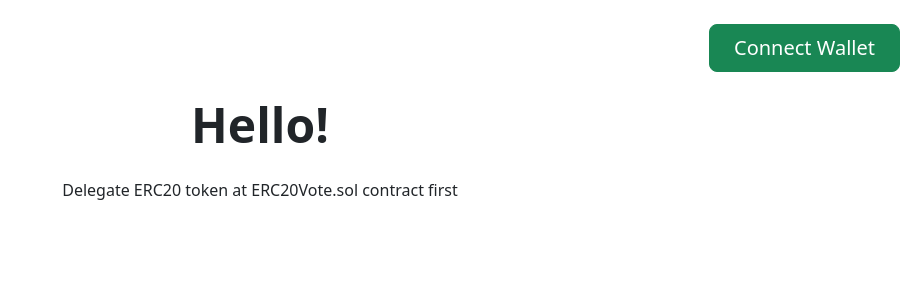
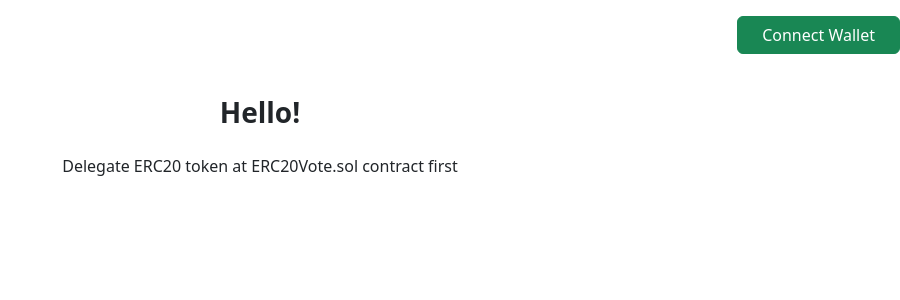
Before and after one commit to edwinteo96/Encode-Bootcamp-Etheruem-Blockchain-Project-Demo, an Angular app: page / in a window 1280 px wide. Shown: the top 300 px of the page, without its empty margins (380-1280 px from the left). Built offline with nearby package versions, Linux system fonts and the light colour scheme.

Commit message:
ui fixes

```diff
--- a/angular.json
+++ b/angular.json
@@ -97,5 +97,8 @@
         }
       }
     }
+  },
+  "cli": {
+    "analytics": false
   }
 }
--- a/src/app/app.component.css
+++ b/src/app/app.component.css
@@ -18,3 +18,14 @@
 .radio-option input[type="radio"] {
   margin-right: 10px;
 }
+
+.goerli-btn{
+  text-decoration: none;
+}
+.tab-hover:hover{
+  background: rgb(207, 204, 204);
+}
+
+.balance-btn{
+  margin-right: 0.7rem;
+}
--- a/src/app/app.component.html
+++ b/src/app/app.component.html
@@ -1,9 +1,16 @@
 <div class="px-4 py-5 my-5 text-center">
-  <h1 class="display-5 fw-bold">Hello!</h1>
+  <h3 class=" fw-bold" >Hello! <span *ngIf="signer">{{truncateEthAddress(walletAddress)}}</span> </h3>
   <div class="top-right">
-    <button type="button" class="btn btn-success btn-lg px-4 gap-3 my-4" (click)="connectToMetamask()">
-      {{ signer ? walletAddress : "Connect Wallet" }}
+    <div class="d-flex align-items-center">
+      <div class="mt-3 balance-btn" *ngIf="signer">
+    Balance: {{ userEthBalance }} ETH
+  </div>
+  <div class="">
+    <button type="button" class="btn btn-success mt-3 px-4 ml-5" (click)="connectToMetamask()">
+      {{ signer ? truncateEthAddress(walletAddress) : "Connect Wallet" }}
     </button>
+  </div>
+</div>
   </div>
   <div class="col-lg-6 mx-auto">
     <div class="mt-4" *ngIf="blockNumber && blockNumber > 0">
@@ -13,13 +20,26 @@
       </p>
       <div *ngIf="transactions && transactions.length > 0">
         <p>Transaction List : </p>
-        <ul class="list-group">
-          <li class="list-group-item" *ngFor="let transaction of transactions | slice:0:5 ; let i = index">
-            Transaction # : {{transaction}}
-          </li>
-        </ul>
+        <table class="table table-striped" *ngIf="transactions && transactions.length > 0">
+          <thead>
+            <tr>
+              <th scope="col">S/N</th>
+              <th scope="col">Transaction</th>
+            </tr>
+          </thead>
+          <tbody>
+            <tr *ngFor="let transaction of transactions | slice:0:5 ; let i = index">
+              <th scope="row">{{i+1}}</th>
+                <td class="tab-hover">
+                <a class="text-secondary goerli-btn" href="{{'https://goerli.etherscan.io/tx/' + transaction}}" target="_blank">{{transaction}}</a>
+                </td>
+            </tr>
+          </tbody>
+        </table>
+
+
       </div>
-      <div class="card mt-4 mx-auto" *ngIf="signer">
+      <!-- <div class="card mt-4 mx-auto" *ngIf="signer">
         <div class="card-body">
           <h5 class="card-title">User Wallet</h5>
           <h6 class="card-subtitle mb-2 text-muted">
@@ -30,7 +50,7 @@
 
           </p>
         </div>
-      </div>
+      </div> -->
 
       <div class="card mt-4 mx-auto" *ngIf="signer">
         <div class="card-body">
--- a/src/app/app.component.ts
+++ b/src/app/app.component.ts
@@ -208,4 +208,19 @@ export class AppComponent {
       console.error('Metamask not detected');
     }
   }
+
+  // Captures 0x + 4 characters, then the last 4 characters.
+ truncateRegex = /^(0x[a-zA-Z0-9]{4})[a-zA-Z0-9]+([a-zA-Z0-9]{4})$/;
+
+/**
+ * Truncates an ethereum address to the format 0x0000…0000
+ * @param address Full address to truncate
+ * @returns Truncated address
+ */
+ truncateEthAddress = (address ="0x") => {
+  const match = address.match(this.truncateRegex);
+  if (!match) return address;
+  return `${match[1]}…${match[2]}`;
+};
+
 }
```
Also changed, not shown: 1 other file (tests, documents, lock files or other folders).
